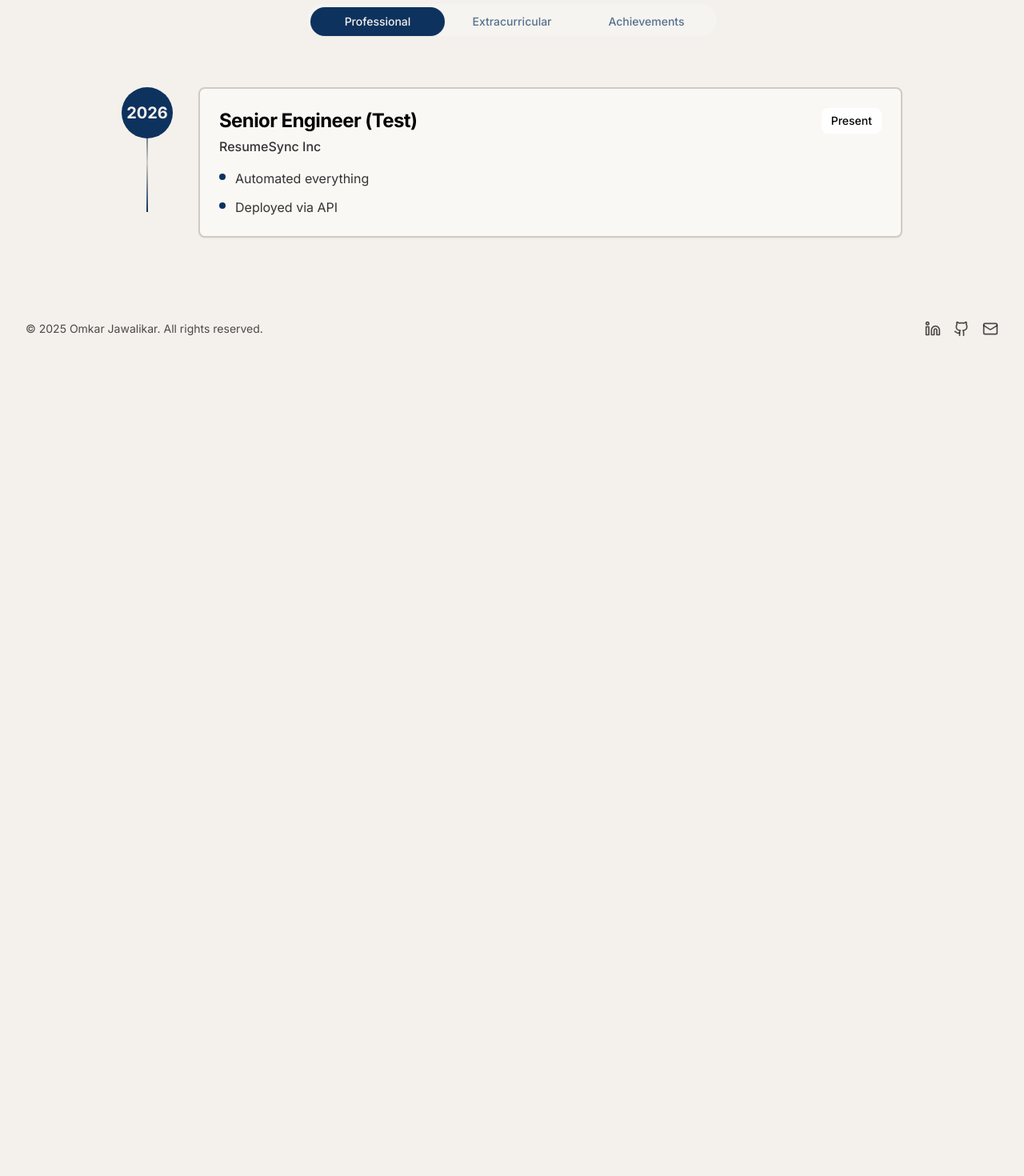
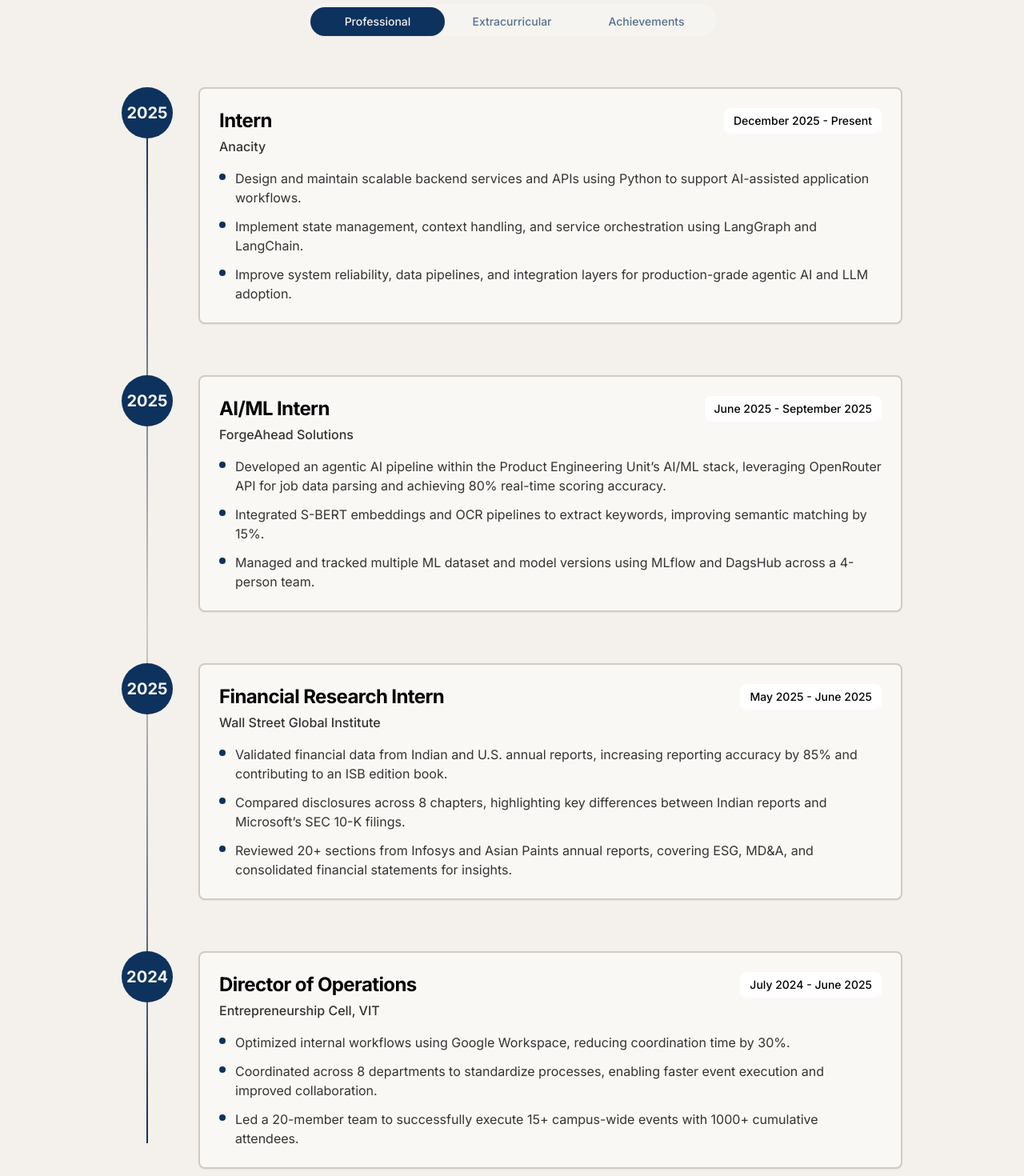
Before and after one commit to Falcon-J/Omkar-J-Portfolio, a Next.js app: page /experience in a window 1280 px wide. Shown: the part 340-1810 px from the top of the page at 80% size. Before the commit the page ends 800 px from the top, so only its background shows below. Built offline with nearby package versions, Linux system fonts and the light colour scheme.

Commit message:
updated experience page

```diff
--- a/app/experience/page.tsx
+++ b/app/experience/page.tsx
@@ -33,15 +33,49 @@ interface Achievement {
 // Professional experience data
 const professionalExperiences: Experience[] = [
   {
-    "year": 2026,
-    "title": "Senior Engineer (Test)",
-    "company": "ResumeSync Inc",
-    "duration": "Present",
-    "responsibilities": [
-      "Automated everything",
-      "Deployed via API"
-    ]
-  }
+    year: 2025,
+    title: "Intern",
+    company: "Anacity",
+    duration: "December 2025 - Present",
+    responsibilities: [
+      "Design and maintain scalable backend services and APIs using Python to support AI-assisted application workflows.",
+      "Implement state management, context handling, and service orchestration using LangGraph and LangChain.",
+      "Improve system reliability, data pipelines, and integration layers for production-grade agentic AI and LLM adoption.",
+    ],
+  },
+  {
+    year: 2025,
+    title: "AI/ML Intern",
+    company: "ForgeAhead Solutions",
+    duration: "June 2025 - September 2025",
+    responsibilities: [
+      "Developed an agentic AI pipeline within the Product Engineering Unit’s AI/ML stack, leveraging OpenRouter API for job data parsing and achieving 80% real-time scoring accuracy.",
+      "Integrated S-BERT embeddings and OCR pipelines to extract keywords, improving semantic matching by 15%.",
+      "Managed and tracked multiple ML dataset and model versions using MLflow and DagsHub across a 4-person team.",
+    ],
+  },
+  {
+    year: 2025,
+    title: "Financial Research Intern",
+    company: "Wall Street Global Institute",
+    duration: "May 2025 - June 2025",
+    responsibilities: [
+      "Validated financial data from Indian and U.S. annual reports, increasing reporting accuracy by 85% and contributing to an ISB edition book.",
+      "Compared disclosures across 8 chapters, highlighting key differences between Indian reports and Microsoft’s SEC 10-K filings.",
+      "Reviewed 20+ sections from Infosys and Asian Paints annual reports, covering ESG, MD&A, and consolidated financial statements for insights.",
+    ],
+  },
+  {
+    year: 2024,
+    title: "Director of Operations",
+    company: "Entrepreneurship Cell, VIT",
+    duration: "July 2024 - June 2025",
+    responsibilities: [
+      "Optimized internal workflows using Google Workspace, reducing coordination time by 30%.",
+      "Coordinated across 8 departments to standardize processes, enabling faster event execution and improved collaboration.",
+      "Led a 20-member team to successfully execute 15+ campus-wide events with 1000+ cumulative attendees.",
+    ],
+  },
 ];
 
 
```
